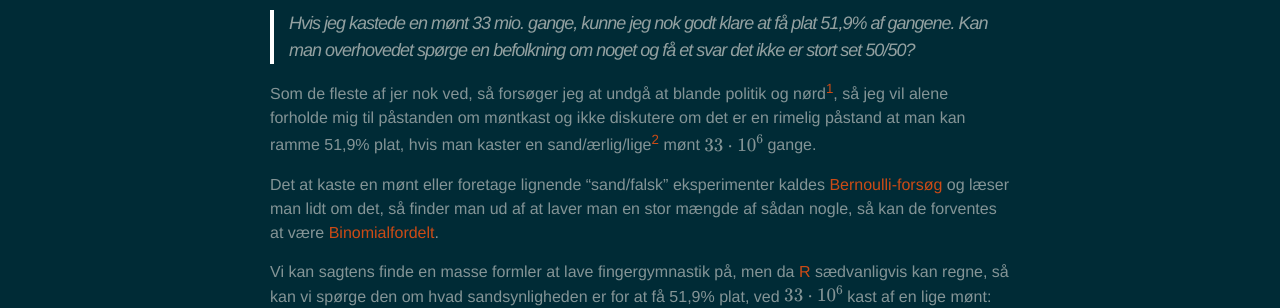
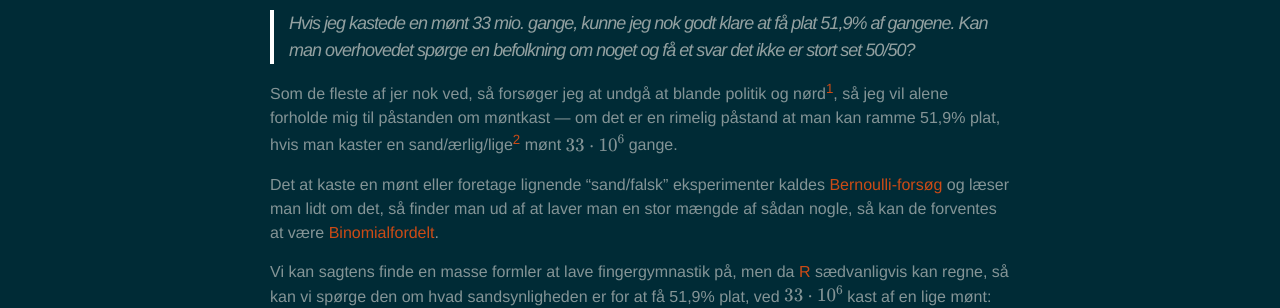
Before and after one commit to mwormleonhard/mwormleonhard.github.io, a Jekyll site: the page built from _posts/2016-06-26-plat-og-krone-gange-mange.md, in a window 1280 px wide. Shown: the part 384-692 px from the top of the page. Built offline with Jekyll 4.4.1, drawn with Linux system fonts in a browser that asks for light colours; formulas are drawn with MathJax 3; comment, search, counter and statistics services are not loaded.

Commit message:
Update 2016-06-26-plat-og-krone-gange-mange.md
rettet meningsforstyrrende fejl

```diff
--- a/_posts/2016-06-26-plat-og-krone-gange-mange.md
+++ b/_posts/2016-06-26-plat-og-krone-gange-mange.md
@@ -14,7 +14,7 @@ For nylig henledte Lokoføreren min opmærksomhed på en kommentar fremsat af en
 
 > Hvis jeg kastede en mønt 33 mio. gange, kunne jeg nok godt klare at få plat 51,9% af gangene. Kan man overhovedet spørge en befolkning om noget og få et svar det ikke er stort set 50/50?
 
-Som de fleste af jer nok ved, så forsøger jeg at undgå at blande politik og nørd[^1], så jeg vil alene forholde mig til påstanden om møntkast og ikke diskutere om det er en rimelig påstand at man kan ramme 51,9% plat, hvis man kaster en sand/ærlig/lige[^2] mønt \\(33\cdot10^6\\) gange.
+Som de fleste af jer nok ved, så forsøger jeg at undgå at blande politik og nørd[^1], så jeg vil alene forholde mig til påstanden om møntkast --- om det er en rimelig påstand at man kan ramme 51,9% plat, hvis man kaster en sand/ærlig/lige[^2] mønt \\(33\cdot10^6\\) gange.
 
 Det at kaste en mønt eller foretage lignende "sand/falsk" eksperimenter kaldes [Bernoulli-forsøg](https://en.wikipedia.org/wiki/Bernoulli_trial) og læser man lidt om det, så finder man ud af at laver man en stor mængde af sådan nogle, så kan de forventes at være [Binomialfordelt](https://en.wikipedia.org/wiki/Binomial_distribution).
 
```
